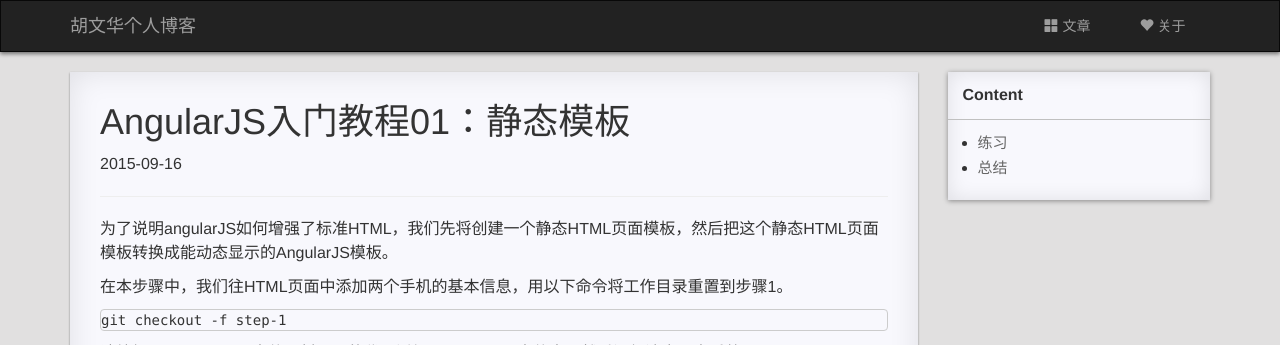
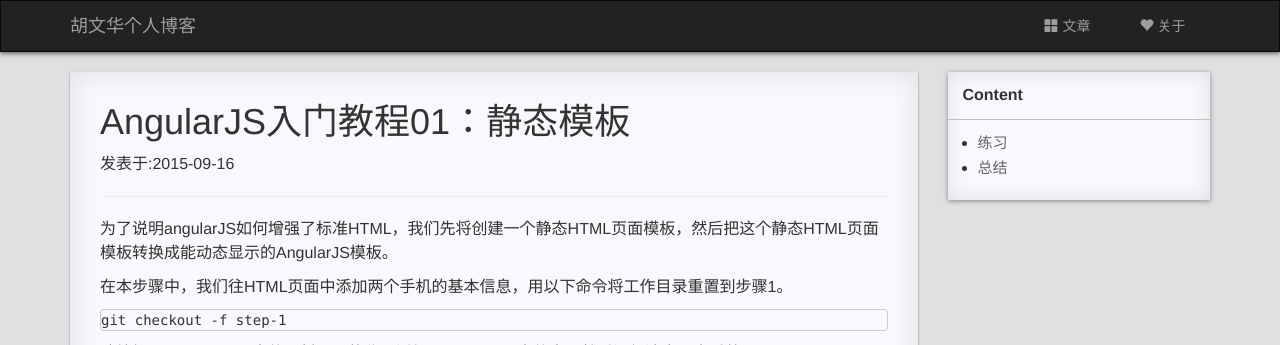
Before and after one commit to huwenhua/huwenhua.github.io, a Jekyll site: the page built from _posts/2016-01-20-AngularJS-8.md, in a window 1280 px wide. Shown: the top 345 px of the page. Built offline with Jekyll 4.4.1, drawn with Linux system fonts in a browser that asks for light colours; nearby versions of some CDN libraries; comment, search, counter and statistics services are not loaded; a style sheet for code colours, icons or effects is not loaded.

Commit message:
Update post.html

```diff
--- a/_layouts/post.html
+++ b/_layouts/post.html
@@ -6,7 +6,7 @@
     <div class="post-area post">
       <header>
         <h1>{{ page.title }}</h1>
-        <p>{{ page.date | date: "%Y-%m-%-d" }}{% if page.author %} • {{ page.author }}{% endif %}{% if page.meta %} • {{ page.meta }}{% endif %}</p>
+        <p>发表于:{{ page.date | date: "%Y-%m-%-d" }}{% if page.author %} • {{ page.author }}{% endif %}{% if page.meta %} • {{ page.meta }}{% endif %}</p>
       </header>
       <hr>
       <article>
```
